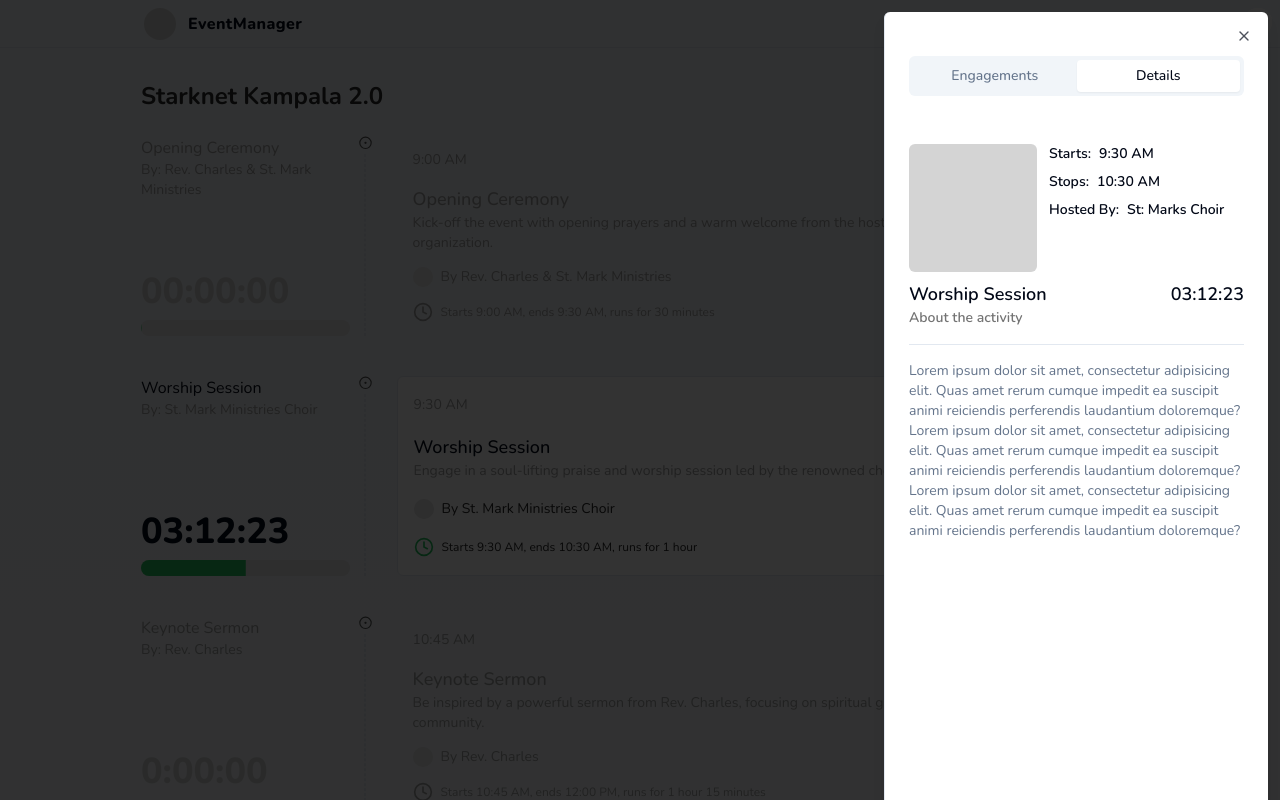
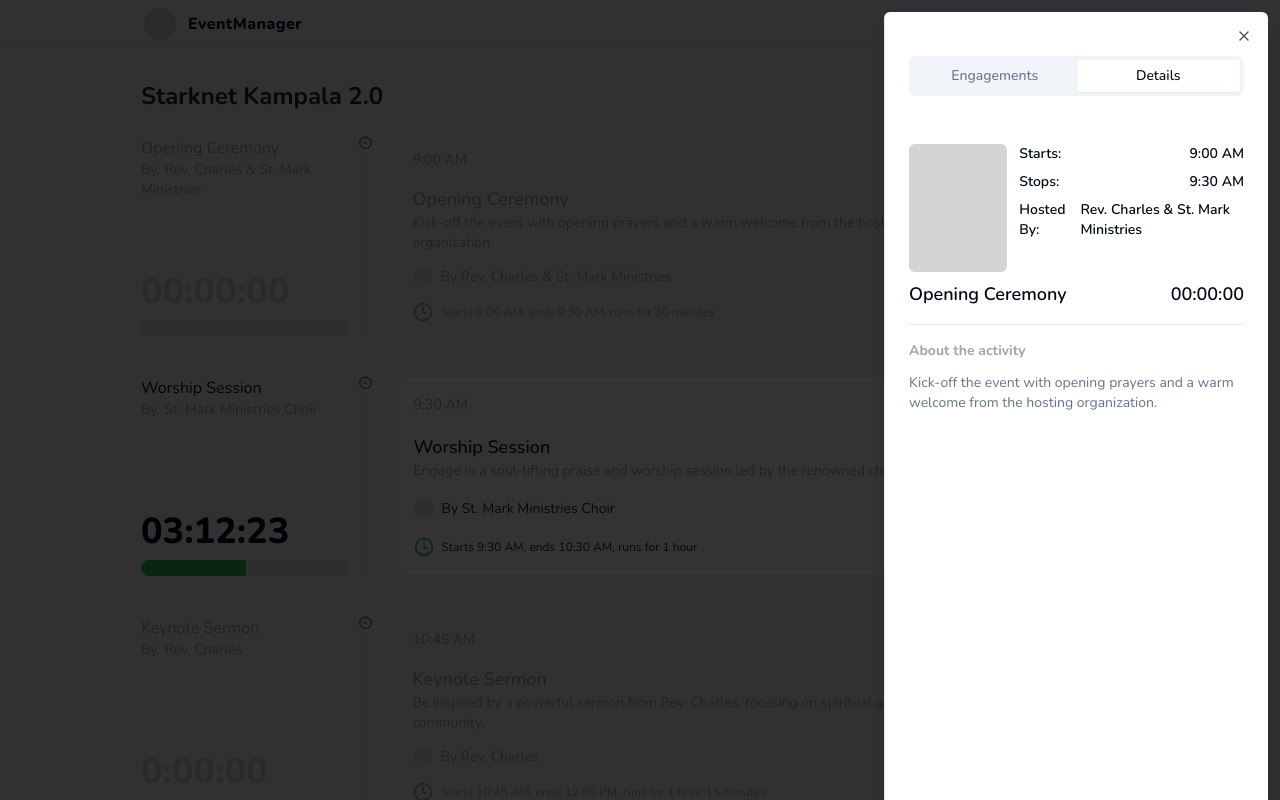
Before and after one commit to JovanMwesigwa/event-manager, a Next.js app: page /1 in a window 1280 px wide. Both pictures are taken after a click on the button 1099 px from the left and 304 px from the top of the page. Shown: the top 800 px of the page. Built offline with nearby package versions, Linux system fonts and the light colour scheme.

Commit message:
Update EventCard and EventSheet components

```diff
--- a/app/(link)/[event]/EventCard.tsx
+++ b/app/(link)/[event]/EventCard.tsx
@@ -121,7 +121,7 @@ const EventCard = ({ item }: { item: EventActivityType }) => {
           <div className="col-span-3 flex md:items-center  justify-end p-4 flex-col">
             <div className=" size-14 md:size-28 bg-neutral-200 rounded-md"></div>
 
-            <EventSheet />
+            <EventSheet event={item} />
           </div>
         </div>
       </div>
--- a/app/components/EventSheet.tsx
+++ b/app/components/EventSheet.tsx
@@ -1,3 +1,4 @@
+import { Separator } from "@/components/ui/separator";
 import {
   Sheet,
   SheetContent,
@@ -6,19 +7,12 @@ import {
   SheetTitle,
   SheetTrigger,
 } from "@/components/ui/sheet";
-import {
-  ChevronsRightIcon,
-  SeparatorHorizontal,
-  SheetIcon,
-} from "lucide-react";
-import { Label } from "@/components/ui/label";
-import { RadioGroup, RadioGroupItem } from "@/components/ui/radio-group";
 import { Tabs, TabsContent, TabsList, TabsTrigger } from "@/components/ui/tabs";
-import { Separator } from "@/components/ui/separator";
-import { Button } from "@/components/ui/button";
+import { ChevronsRightIcon } from "lucide-react";
 import PollQuestion from "./PollQuestion";
+import { EventActivityType } from "@/types";
 
-const EventSheet = () => {
+const EventSheet = ({ event }: { event: EventActivityType }) => {
   return (
     <div className="flex w-full justify-end md:px-4 py-2 cursor-pointer ">
       <Sheet>
@@ -49,45 +43,34 @@ const EventSheet = () => {
                 <div className="w-full flex-row flex gap-3">
                   <div className="size-32 rounded-md bg-neutral-300"></div>
                   <div className="flex flex-col gap-2">
-                    <div className="flex flex-row items-center gap-2">
+                    <div className="flex flex-row items-center gap-2 w-full justify-between">
                       <SheetTitle className="text-sm">Starts:</SheetTitle>
-                      <SheetTitle className="text-sm">9:30 AM</SheetTitle>
+                      <SheetTitle className="text-sm">{event.start}</SheetTitle>
                     </div>
-                    <div className="flex flex-row items-center gap-2">
+                    <div className="flex flex-row items-center gap-2 w-full justify-between">
                       <SheetTitle className="text-sm">Stops:</SheetTitle>
-                      <SheetTitle className="text-sm">10:30 AM</SheetTitle>
+                      <SheetTitle className="text-sm">{event.end}</SheetTitle>
                     </div>
-                    <div className="flex flex-row items-center gap-2">
+                    <div className="flex flex-row items-center gap-2 w-full justify-between">
                       <SheetTitle className="text-sm">Hosted By:</SheetTitle>
-                      <SheetTitle className="text-sm">
-                        St: Marks Choir
-                      </SheetTitle>
+                      <SheetTitle className="text-sm">{event.host}</SheetTitle>
                     </div>
                   </div>
                 </div>
 
                 <div className="w-full flex flex-row items-center justify-between my-4">
-                  <SheetTitle>Worship Session</SheetTitle>
-                  <SheetTitle>03:12:23</SheetTitle>
+                  <SheetTitle>{event.title}</SheetTitle>
+                  <SheetTitle>{event.currentTime}</SheetTitle>
                 </div>
               </SheetHeader>
 
-              <SheetTitle className="text-neutral-500 text-sm ">
+              <Separator className="my-4" />
+
+              <SheetTitle className="text-neutral-400 font-bold text-sm mb-3">
                 About the activity
               </SheetTitle>
 
-              <Separator className="my-4" />
-
-              <SheetDescription>
-                Lorem ipsum dolor sit amet, consectetur adipisicing elit. Quas
-                amet rerum cumque impedit ea suscipit animi reiciendis
-                perferendis laudantium doloremque? Lorem ipsum dolor sit amet,
-                consectetur adipisicing elit. Quas amet rerum cumque impedit ea
-                suscipit animi reiciendis perferendis laudantium doloremque?
-                Lorem ipsum dolor sit amet, consectetur adipisicing elit. Quas
-                amet rerum cumque impedit ea suscipit animi reiciendis
-                perferendis laudantium doloremque?
-              </SheetDescription>
+              <SheetDescription>{event.description}</SheetDescription>
             </TabsContent>
           </Tabs>
         </SheetContent>
```
